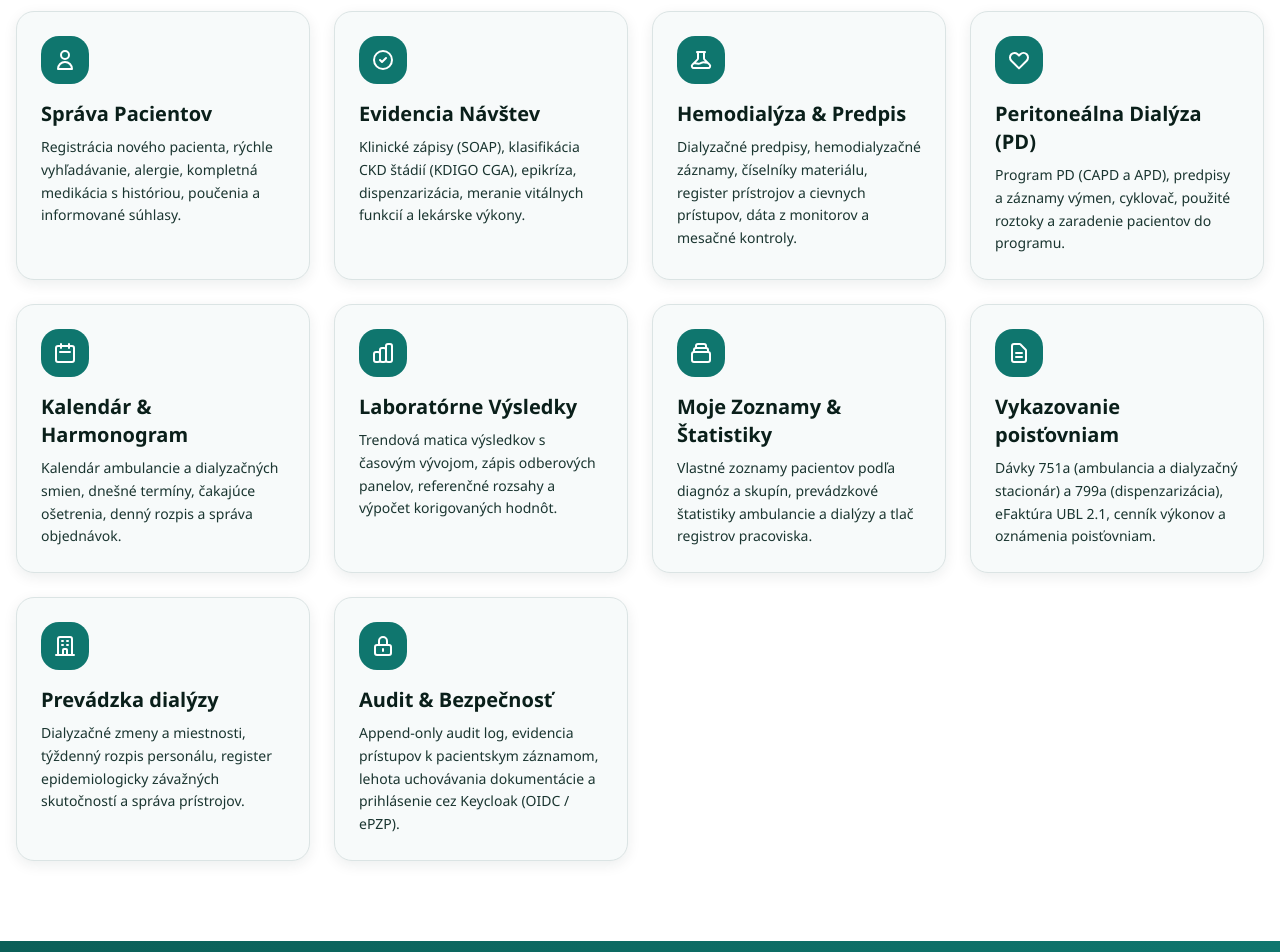
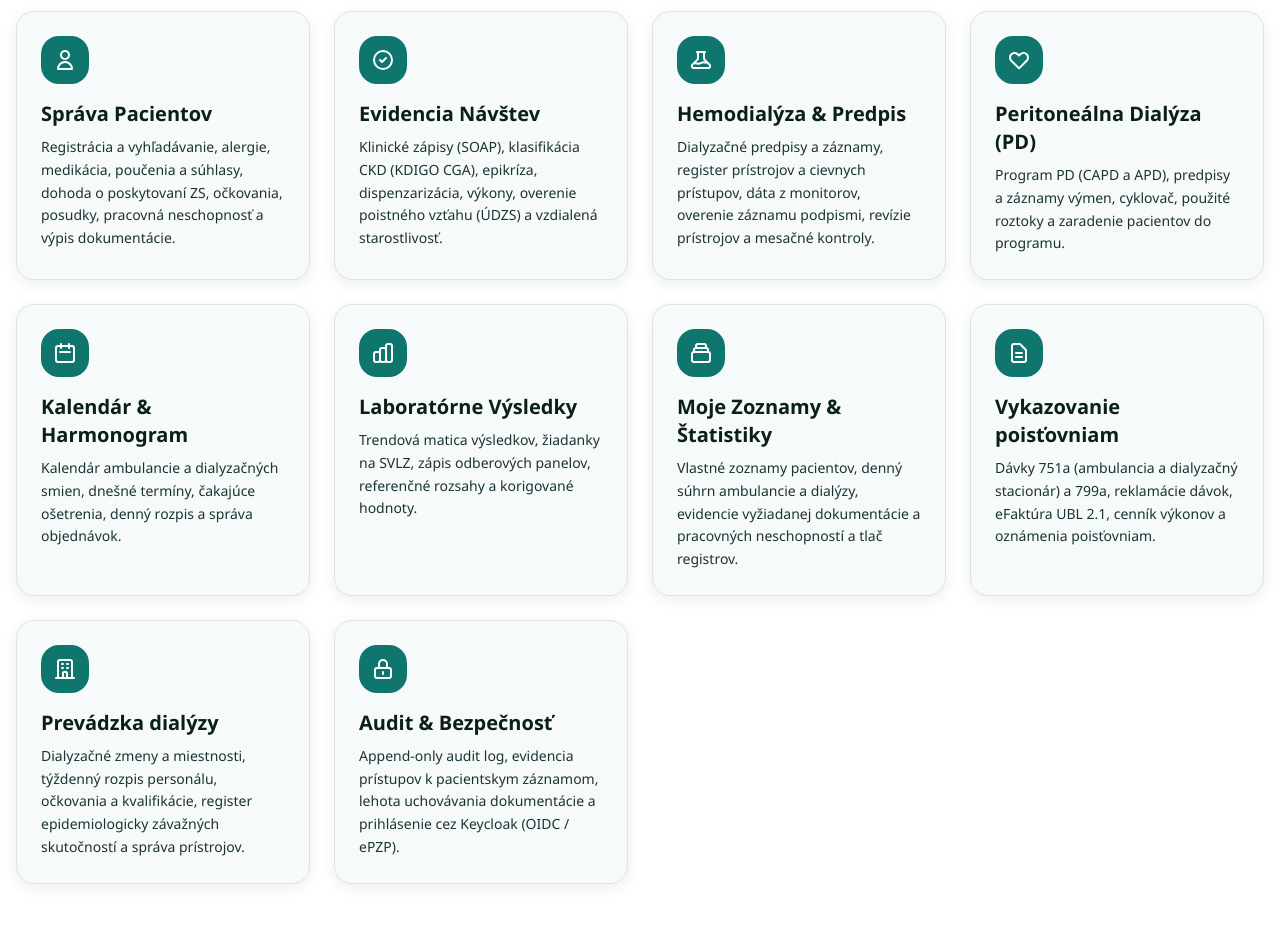
Before and after one commit to polascin/arenibuspropaganda, a Next.js app: page / in a window 1280 px wide. Shown: the part 1300-2252 px from the top of the page. Built offline with nearby package versions, Linux system fonts and the light colour scheme.

Commit message:
Sync marketing site with Arenibus demo v0.17.41.
Update DEMO_VERSION and feature-card copy to match the live demo
(patient card, encounters, HD, labs, lists, billing, operations)
and refresh sitemap lastmod.

Co-authored-by: Lubomir Polascin <lubomir@polascin.net>

```diff
--- a/app/page.tsx
+++ b/app/page.tsx
@@ -15,7 +15,7 @@ function getDarkModeServerSnapshot() {
   return false;
 }
 
-const DEMO_VERSION = "v0.17.37";
+const DEMO_VERSION = "v0.17.41";
 
 const DEMO_ACCESS_MAILTO =
   "mailto:arenibus@nephroctor.com" +
@@ -245,7 +245,7 @@ export default function Home() {
               </div>
               <h3 className="text-xl font-semibold text-foreground mb-2">Správa Pacientov</h3>
               <p className="text-foreground-2 text-sm leading-relaxed">
-                Registrácia nového pacienta, rýchle vyhľadávanie, alergie, kompletná medikácia s históriou, poučenia a informované súhlasy.
+                Registrácia a vyhľadávanie, alergie, medikácia, poučenia a súhlasy, dohoda o poskytovaní ZS, očkovania, posudky, pracovná neschopnosť a výpis dokumentácie.
               </p>
             </div>
 
@@ -257,7 +257,7 @@ export default function Home() {
               </div>
               <h3 className="text-xl font-semibold text-foreground mb-2">Evidencia Návštev</h3>
               <p className="text-foreground-2 text-sm leading-relaxed">
-                Klinické zápisy (SOAP), klasifikácia CKD štádií (KDIGO CGA), epikríza, dispenzarizácia, meranie vitálnych funkcií a lekárske výkony.
+                Klinické zápisy (SOAP), klasifikácia CKD (KDIGO CGA), epikríza, dispenzarizácia, výkony, overenie poistného vzťahu (ÚDZS) a vzdialená starostlivosť.
               </p>
             </div>
 
@@ -269,7 +269,7 @@ export default function Home() {
               </div>
               <h3 className="text-xl font-semibold text-foreground mb-2">Hemodialýza &amp; Predpis</h3>
               <p className="text-foreground-2 text-sm leading-relaxed">
-                Dialyzačné predpisy, hemodialyzačné záznamy, číselníky materiálu, register prístrojov a cievnych prístupov, dáta z monitorov a mesačné kontroly.
+                Dialyzačné predpisy a záznamy, register prístrojov a cievnych prístupov, dáta z monitorov, overenie záznamu podpismi, revízie prístrojov a mesačné kontroly.
               </p>
             </div>
 
@@ -305,7 +305,7 @@ export default function Home() {
               </div>
               <h3 className="text-xl font-semibold text-foreground mb-2">Laboratórne Výsledky</h3>
               <p className="text-foreground-2 text-sm leading-relaxed">
-                Trendová matica výsledkov s časovým vývojom, zápis odberových panelov, referenčné rozsahy a výpočet korigovaných hodnôt.
+                Trendová matica výsledkov, žiadanky na SVLZ, zápis odberových panelov, referenčné rozsahy a korigované hodnoty.
               </p>
             </div>
 
@@ -317,7 +317,7 @@ export default function Home() {
               </div>
               <h3 className="text-xl font-semibold text-foreground mb-2">Moje Zoznamy &amp; Štatistiky</h3>
               <p className="text-foreground-2 text-sm leading-relaxed">
-                Vlastné zoznamy pacientov podľa diagnóz a skupín, prevádzkové štatistiky ambulancie a dialýzy a tlač registrov pracoviska.
+                Vlastné zoznamy pacientov, denný súhrn ambulancie a dialýzy, evidencie vyžiadanej dokumentácie a pracovných neschopností a tlač registrov.
               </p>
             </div>
 
@@ -329,7 +329,7 @@ export default function Home() {
               </div>
               <h3 className="text-xl font-semibold text-foreground mb-2">Vykazovanie poisťovniam</h3>
               <p className="text-foreground-2 text-sm leading-relaxed">
-                Dávky 751a (ambulancia a dialyzačný stacionár) a 799a (dispenzarizácia), eFaktúra UBL 2.1, cenník výkonov a oznámenia poisťovniam.
+                Dávky 751a (ambulancia a dialyzačný stacionár) a 799a, reklamácie dávok, eFaktúra UBL 2.1, cenník výkonov a oznámenia poisťovniam.
               </p>
             </div>
 
@@ -341,7 +341,7 @@ export default function Home() {
               </div>
               <h3 className="text-xl font-semibold text-foreground mb-2">Prevádzka dialýzy</h3>
               <p className="text-foreground-2 text-sm leading-relaxed">
-                Dialyzačné zmeny a miestnosti, týždenný rozpis personálu, register epidemiologicky závažných skutočností a správa prístrojov.
+                Dialyzačné zmeny a miestnosti, týždenný rozpis personálu, očkovania a kvalifikácie, register epidemiologicky závažných skutočností a správa prístrojov.
               </p>
             </div>
 
```
Also changed, not shown: 2 other files (tests, documents, lock files or other folders).
